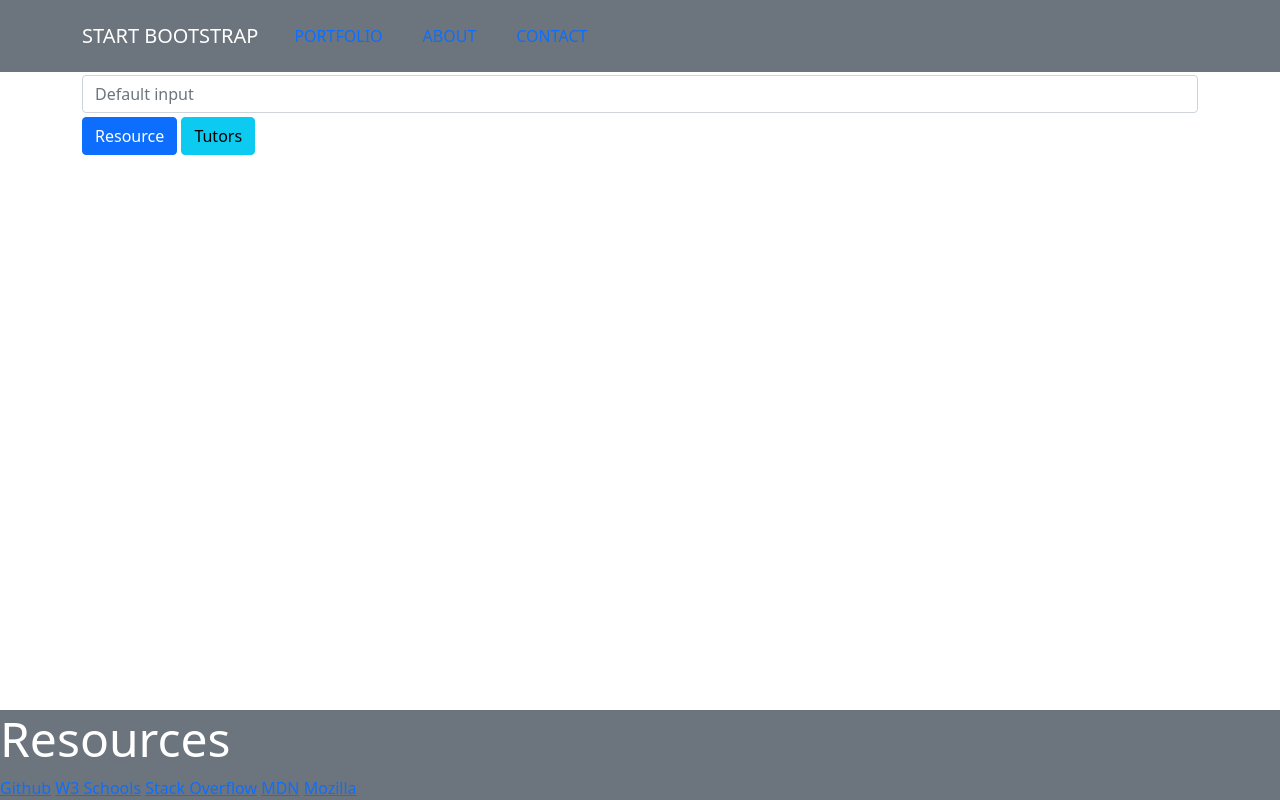
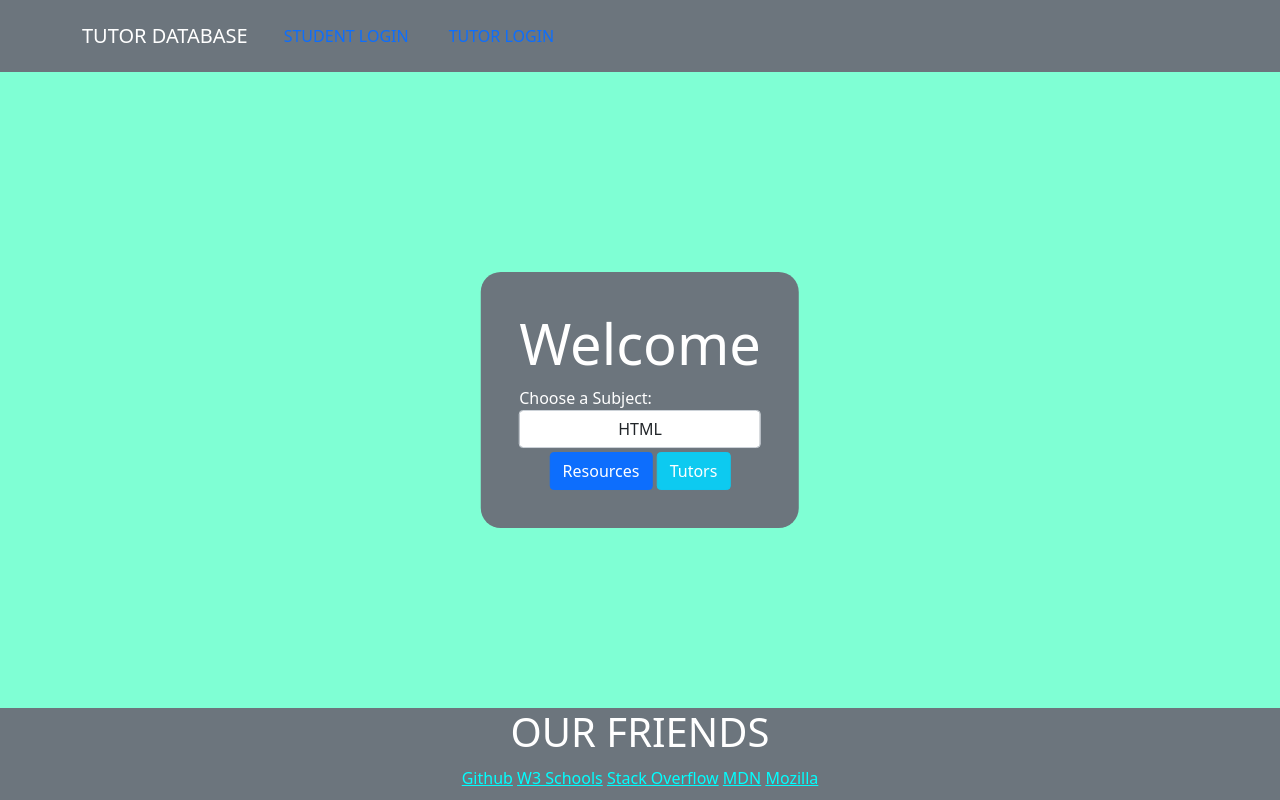
Before and after one commit to codyregis6891/Tutor-Database, a plain HTML site: page index.html in a window 1280 px wide. Drawn offline with nearby package versions, Linux system fonts and the light colour scheme.

Commit message:
landing page updated

```diff
--- a/index.html
+++ b/index.html
@@ -6,38 +6,44 @@
     <meta name="viewport" content="width=device-width, initial-scale=1.0">
     <link href="https://cdn.jsdelivr.net/npm/bootstrap@5.0.0-beta2/dist/css/bootstrap.min.css" rel="stylesheet" integrity="sha384-BmbxuPwQa2lc/FVzBcNJ7UAyJxM6wuqIj61tLrc4wSX0szH/Ev+nYRRuWlolflfl" crossorigin="anonymous">
     <link rel="stylesheet" href="./style.css">
-    <title>Document</title>
+    <title>Tutor Database</title>
 </head>
 <body>
     <nav class="navbar navbar-expand-lg bg-secondary text-uppercase fixed-top" id="mainNav">
         <div class="container">
-            <a class="navbar-brand js-scroll-trigger text-white" href="#page-top">Start Bootstrap</a>
+            <a class="navbar-brand js-scroll-trigger text-white" href="#page-top">Tutor Database</a>
             <button class="navbar-toggler navbar-toggler-right text-uppercase font-weight-bold bg-primary text-white rounded" type="button" data-toggle="collapse" data-target="#navbarResponsive" aria-controls="navbarResponsive" aria-expanded="false" aria-label="Toggle navigation">
                 Menu
                 <i class="fas fa-bars"></i>
             </button>
             <div class="collapse navbar-collapse" id="navbarResponsive">
                 <ul class="navbar-nav ml-auto">
-                    <li class="nav-item mx-0 mx-lg-1"><a class="nav-link py-3 px-0 px-lg-3 rounded js-scroll-trigger" href="#portfolio">Portfolio</a></li>
-                    <li class="nav-item mx-0 mx-lg-1"><a class="nav-link py-3 px-0 px-lg-3 rounded js-scroll-trigger" href="#about">About</a></li>
-                    <li class="nav-item mx-0 mx-lg-1"><a class="nav-link py-3 px-0 px-lg-3 rounded js-scroll-trigger" href="#contact">Contact</a></li>
+                    <li class="nav-item mx-0 mx-lg-1"><a class="nav-link py-3 px-0 px-lg-3 rounded js-scroll-trigger" href="#portfolio">Student Login</a></li>
+                    <li class="nav-item mx-0 mx-lg-1"><a class="nav-link py-3 px-0 px-lg-3 rounded js-scroll-trigger" href="#about">Tutor Login</a></li>
                 </ul>
             </div>
         </div>
     </nav>
 
-    <div class="jumbotron jumbotron-fluid">
-        <div class="container">
-          <h1 class="display-4">Tutor Search</h1>
-          <input class="form-control" type="text" placeholder="Default input" aria-label="default input example">
-          <button type="button" class="btn btn-primary mt-1">Resource</button>
-          <button type="button" class="btn btn-info mt-1">Tutors</button>
+        <div class="bg-secondary" id="main-section">
+            <h1 class="display-4">Welcome</h1>
+            <div class="form-group text-start">
+                <label for="exampleFormControlSelect1">Choose a Subject:</label>
+                <select class="form-control" id="exampleFormControlSelect1">
+                  <option>HTML</option>
+                  <option>CSS</option>
+                  <option>JavaScript</option>
+                  <option>Jquery</option>
+                  <option>Bootstrap</option>
+                </select>
+              </div>
+            <button type="button" class="btn btn-primary mt-1">Resources</button>
+            <button type="button" class="btn btn-info mt-1 text-white">Tutors</button>
         </div>
-    </div>
 
-    <footer class="bg-secondary text-white fixed-bottom">
-        <h3 class="display-5 text-align-center">Resources</h3>
-        <div id="links">
+    <footer class="bg-secondary text-white">
+        <h3 class="display-6 text-uppercase">Our Friends</h3>
+        <div id="footer-links">
             <a href="#">Github</a>
             <a href="#">W3 Schools</a>
             <a href="#">Stack Overflow</a>
@@ -48,7 +54,9 @@
 
 
 
-
+    <script src="https://code.jquery.com/jquery-3.2.1.slim.min.js" integrity="sha384-KJ3o2DKtIkvYIK3UENzmM7KCkRr/rE9/Qpg6aAZGJwFDMVNA/GpGFF93hXpG5KkN" crossorigin="anonymous"></script>
+    <script src="https://cdnjs.cloudflare.com/ajax/libs/popper.js/1.12.9/umd/popper.min.js" integrity="sha384-ApNbgh9B+Y1QKtv3Rn7W3mgPxhU9K/ScQsAP7hUibX39j7fakFPskvXusvfa0b4Q" crossorigin="anonymous"></script>
+    <script src="https://maxcdn.bootstrapcdn.com/bootstrap/4.0.0/js/bootstrap.min.js" integrity="sha384-JZR6Spejh4U02d8jOt6vLEHfe/JQGiRRSQQxSfFWpi1MquVdAyjUar5+76PVCmYl" crossorigin="anonymous"></script>
     <script src="./script.js"></script>
 </body>
 </html>
--- a/style.css
+++ b/style.css
@@ -0,0 +1,37 @@
+body {
+    background-color: aquamarine;
+}
+
+#main-section {
+    position: fixed;
+    top: 50%;
+    left: 50%;
+    transform: translate(-50%, -50%);
+    padding: 3%;
+    border-radius: 20px;
+    text-align: center;
+    color: white;
+}
+
+#main-section option {
+    text-align: center;
+}
+
+footer {
+    text-align: center;
+    position: absolute;
+    bottom: 0;
+    width: 100%;
+}
+
+#footer-links {
+    margin: 10px;
+}
+
+a {
+    color: aqua;
+}
+
+a:hover {
+    color: coral;
+}
```
